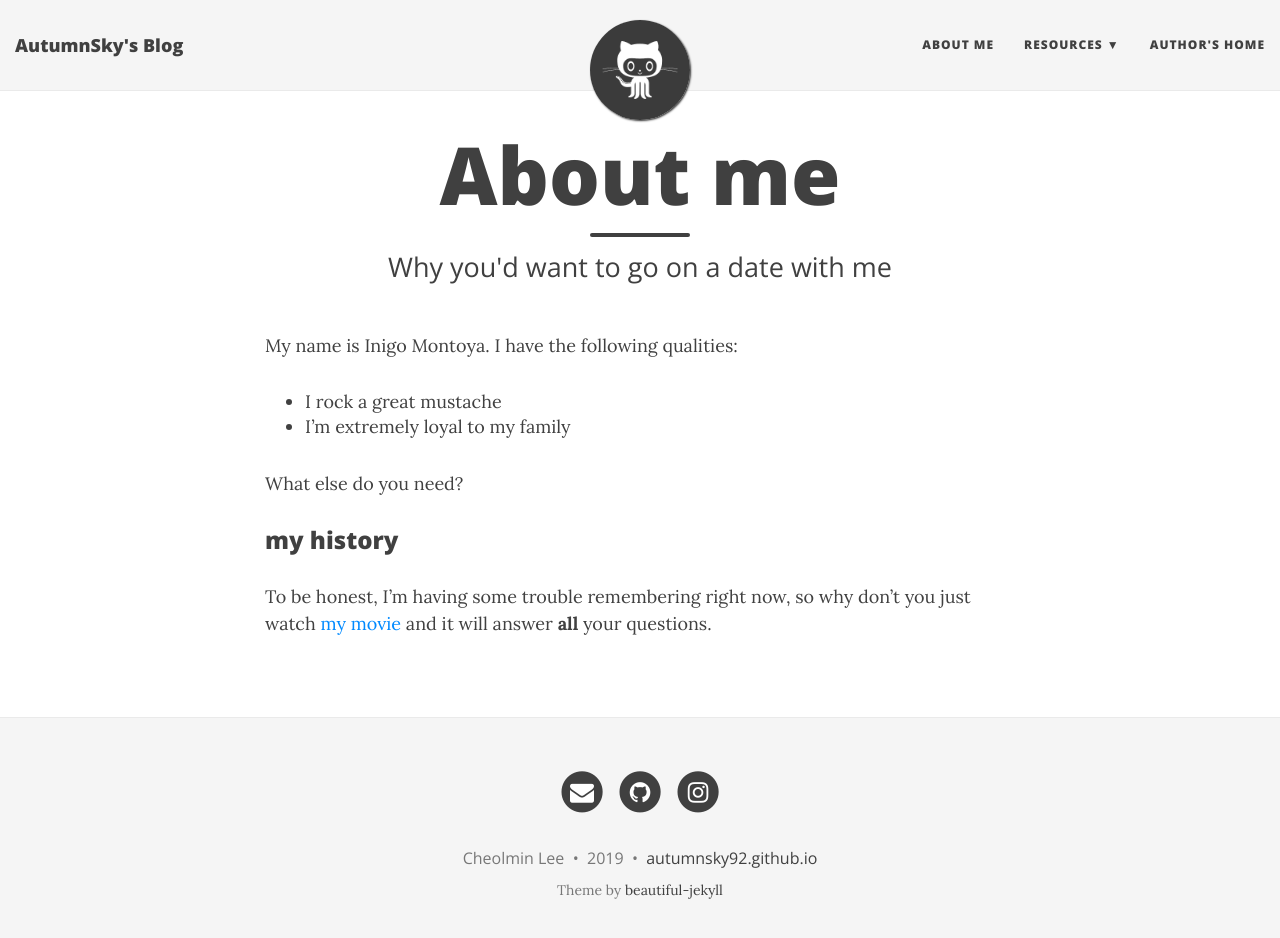
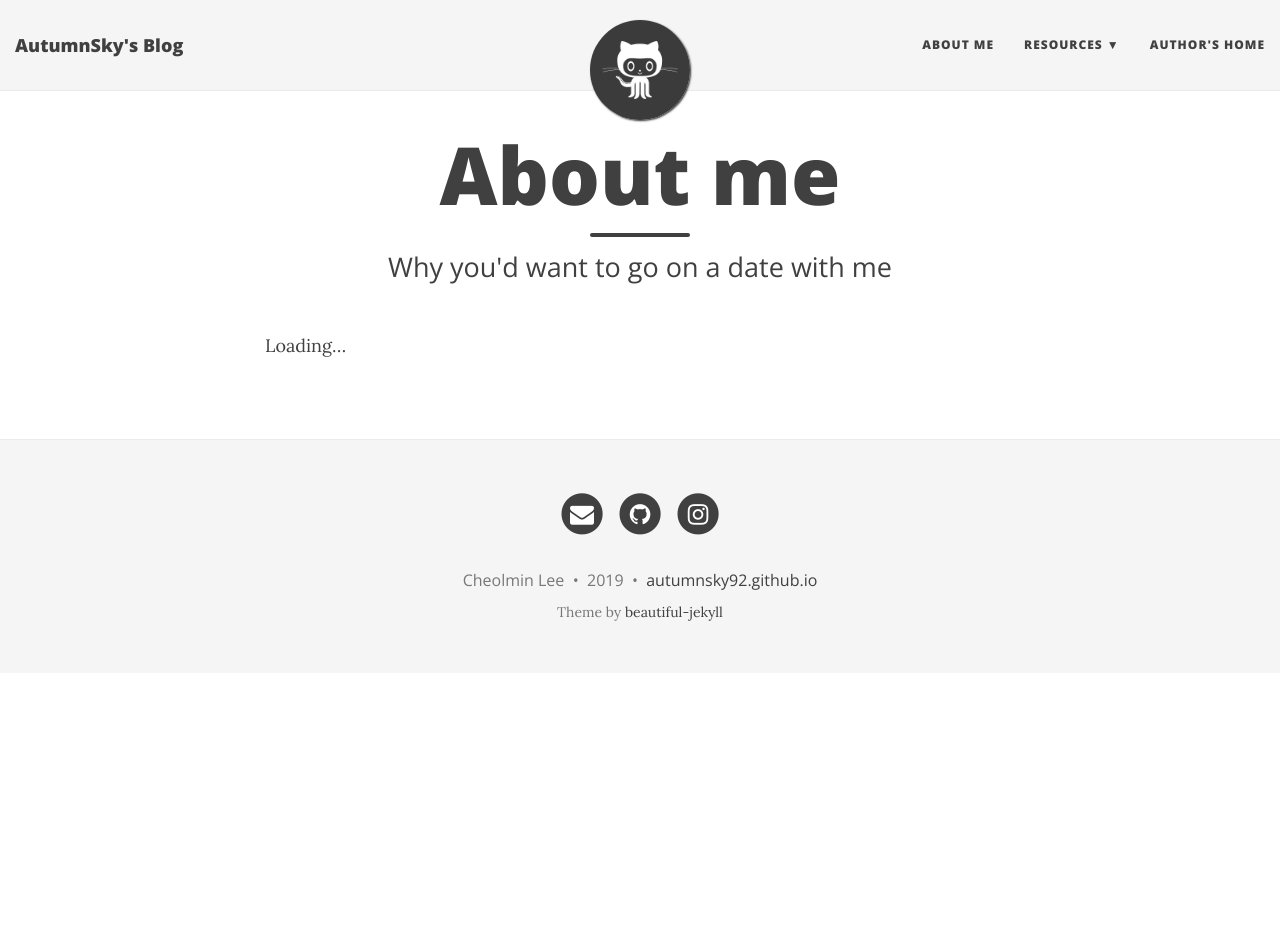
Before and after one commit to DongChanS/AutumnSky92.github.io, a Jekyll site: the page built from aboutme.md, in a window 1280 px wide and 951 px high. Shown: the top 938 px of the window. Built offline with Jekyll 4.4.1, drawn with Linux system fonts in a browser that asks for light colours; nearby versions of some CDN libraries.

Commit message:
about me 수정

```diff
--- a/_config.yml
+++ b/_config.yml
@@ -93,7 +93,7 @@
 share-links-active:
 #  twitter: false
 #  facebook: false
-  instagram: false
+#  instagram: false
 #  google: false
 #  linkedin: false
 
--- a/aboutme.md
+++ b/aboutme.md
@@ -3,14 +3,4 @@
 title: About me
 subtitle: Why you'd want to go on a date with me
 ---
-
-My name is Inigo Montoya. I have the following qualities:
-
-- I rock a great mustache
-- I'm extremely loyal to my family
-
-What else do you need?
-
-### my history
-
-To be honest, I'm having some trouble remembering right now, so why don't you just watch [my movie](http://en.wikipedia.org/wiki/The_Princess_Bride_%28film%29) and it will answer **all** your questions.
+Loading...
```
